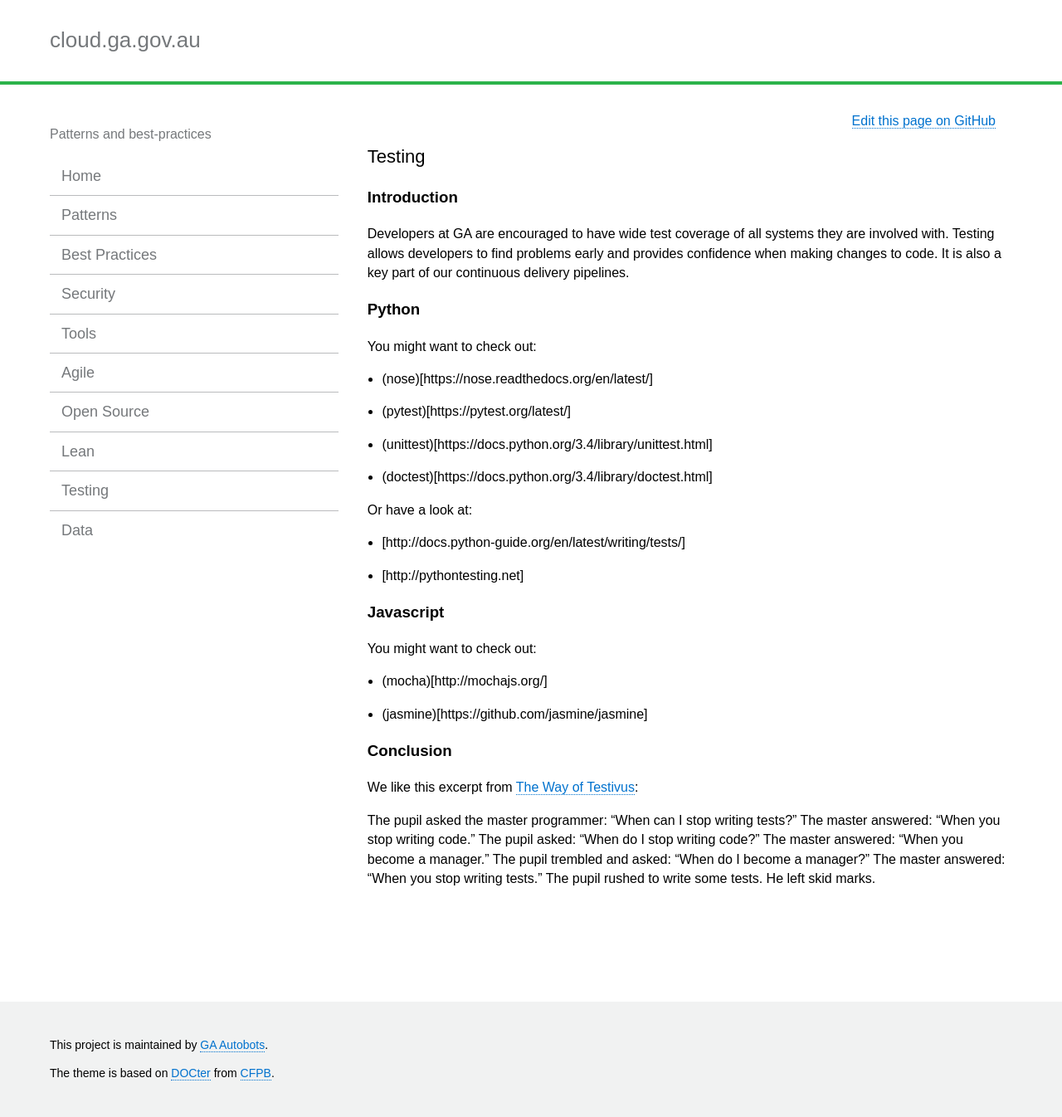
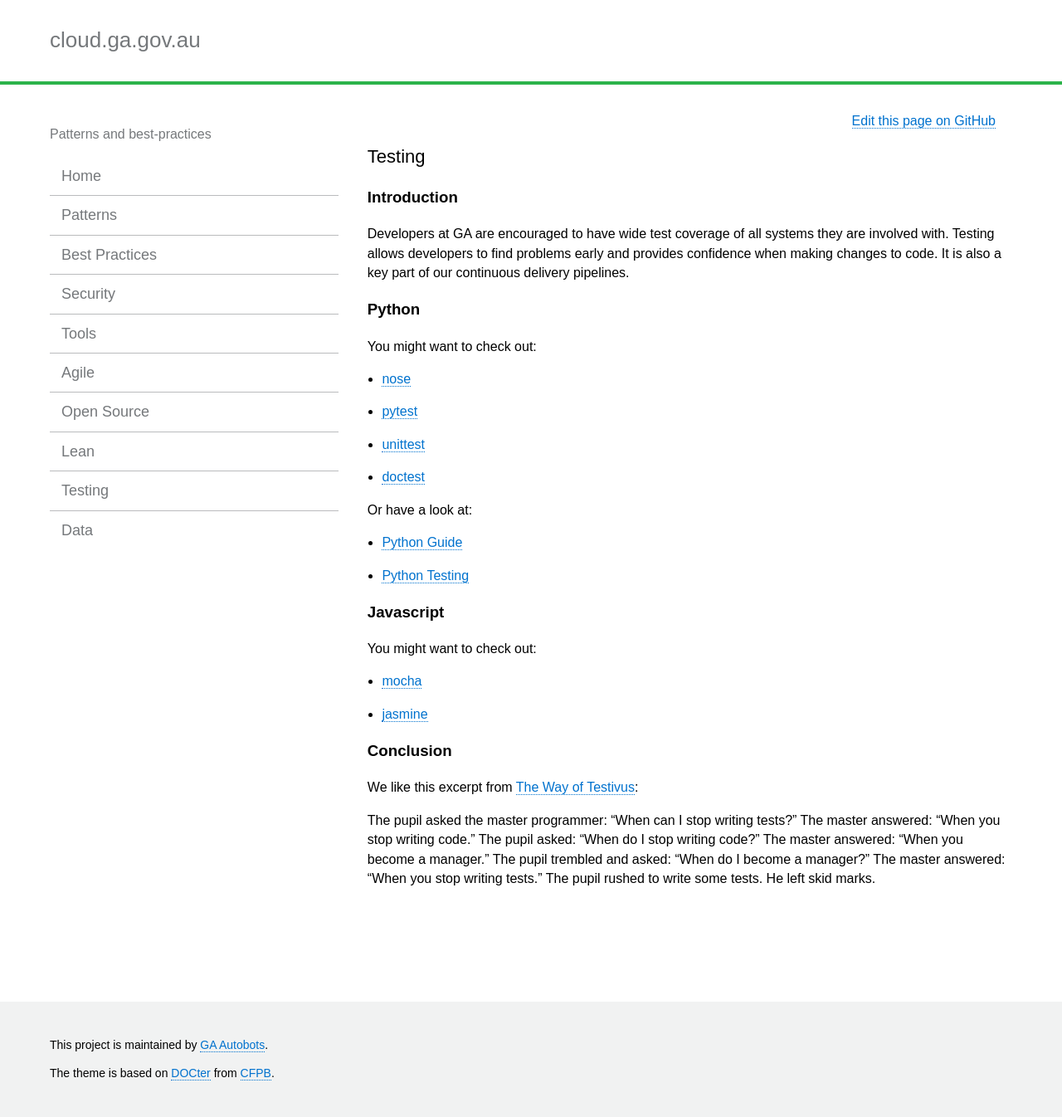
Before and after one commit to GeoscienceAustralia/cloud, a Jekyll site: the page built from docs/_pages/testing_index.md, in a window 1280 px wide. Shown: the whole page at 83% size. Built offline with Jekyll 4.4.1, drawn with Linux system fonts in a browser that asks for light colours.

Commit message:
Fix links in Testing index

```diff
--- a/docs/_pages/testing_index.md
+++ b/docs/_pages/testing_index.md
@@ -11,20 +11,20 @@ Developers at GA are encouraged to have wide test coverage of all systems they a
 ### Python
 
 You might want to check out:
-* (nose)[https://nose.readthedocs.org/en/latest/]
-* (pytest)[https://pytest.org/latest/]
-* (unittest)[https://docs.python.org/3.4/library/unittest.html]
-* (doctest)[https://docs.python.org/3.4/library/doctest.html]
+* [nose](https://nose.readthedocs.org/en/latest/)
+* [pytest](https://pytest.org/latest/)
+* [unittest](https://docs.python.org/3.4/library/unittest.html)
+* [doctest](https://docs.python.org/3.4/library/doctest.html)
 
 Or have a look at:
-* [http://docs.python-guide.org/en/latest/writing/tests/]
-* [http://pythontesting.net]
+* [Python Guide](http://docs.python-guide.org/en/latest/writing/tests/)
+* [Python Testing](http://pythontesting.net)
 
 ### Javascript
 
 You might want to check out:
-* (mocha)[http://mochajs.org/]
-* (jasmine)[https://github.com/jasmine/jasmine]
+* [mocha](http://mochajs.org/)
+* [jasmine](https://github.com/jasmine/jasmine)
 
 ### Conclusion
 
```
